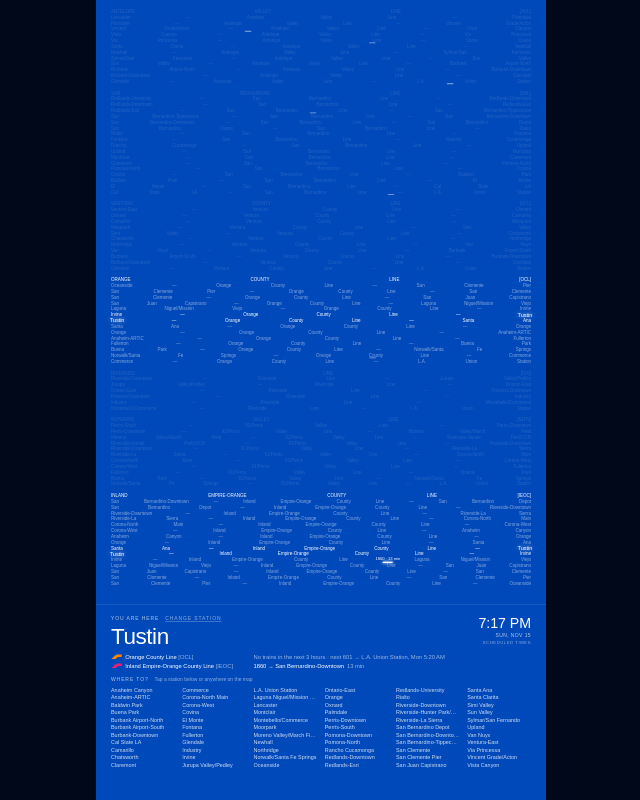
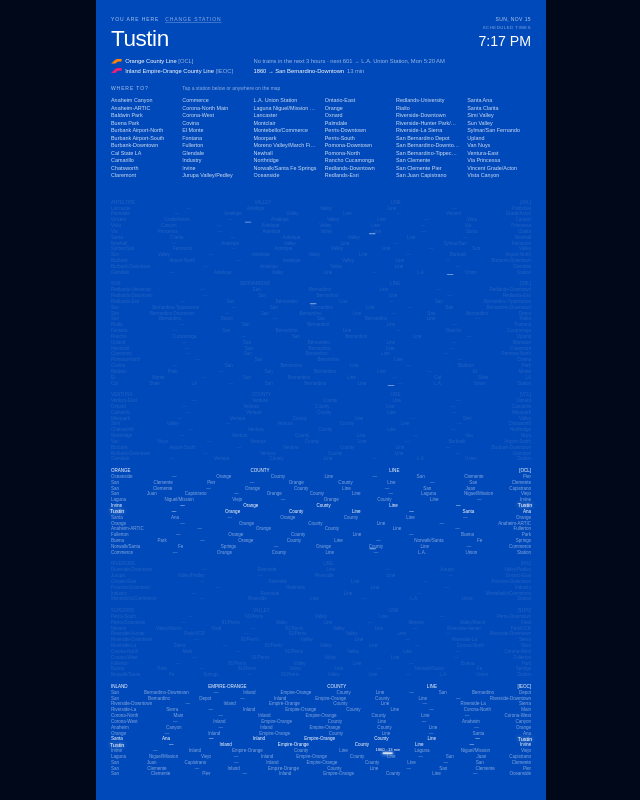
Before and after one commit to chanmikwak06/Metrolink-Ui, a plain HTML site: page station-screen/index.html in a window 1280 px wide. Shown: the whole page, without its empty margins (319-959 px from the left). Drawn offline with Linux system fonts and the light colour scheme; no server answers; animation ran at ten frames a second; a web font is replaced by a local one.

Commit message:
Station screen: info on top, map below, clock under the date
Co-Authored-By: Claude Opus 5.5 <noreply@anthropic.com>

```diff
--- a/station-screen/index.html
+++ b/station-screen/index.html
@@ -17,7 +17,7 @@ button { font: inherit; color: inherit; background: none; border: 0; padding: 0;
   background: var(--blue); overflow: hidden; font-family: 'Anta', sans-serif; color: #fff; letter-spacing: -.006em; user-select: none; -webkit-user-select: none; }
 
 /* ---------- Poster field ---------- */
-#field { position: absolute; left: 36px; right: 36px; top: 20px; height: 1410px; } /* same 36 px margin as the console, so poster and text share edges */
+#field { position: absolute; left: 36px; right: 36px; top: 478px; height: 1410px; } /* same 36 px margin as the console, so poster and text share edges */
 .sec { margin-top: var(--rh); }
 .sec:first-child { margin-top: 0; }
 .row { display: flex; justify-content: space-between; height: var(--rh); line-height: var(--rh); font-size: 11px; white-space: nowrap; }
@@ -43,14 +43,14 @@ button { font: inherit; color: inherit; background: none; border: 0; padding: 0;
 .train.me.show { opacity: 1; animation: blink 1.6s ease-in-out infinite; }
 @keyframes blink { 50% { box-shadow: 0 0 3px 0 rgba(255,255,255,.4); } }
 
-/* ---------- Console (bottom quarter) ---------- */
-#console { position: absolute; left: 0; right: 0; top: 1450px; bottom: 0; padding: 26px 36px; border-top: 1px solid rgba(255,255,255,.35);
+/* ---------- Console (top quarter): open space below it separates it from the map ---------- */
+#console { position: absolute; left: 0; right: 0; top: 0; height: 470px; box-sizing: border-box; padding: 26px 36px;
   transition: opacity .8s ease, transform .8s ease; }
-#console.hidden { opacity: 0; transform: translateY(40px); }
+#console.hidden { opacity: 0; transform: translateY(-24px); }
 label button { font-size: inherit; letter-spacing: inherit; text-transform: inherit; margin-left: 14px; text-decoration: underline; text-underline-offset: 3px; opacity: .8; }
 #src { font-size: 10px; letter-spacing: .14em; opacity: .55; margin-top: 6px; text-transform: uppercase; }
 /* Lines down the left, each with its next trains beside it. */
-.lines { margin-top: 2px; }
+.lines { margin-top: 18px; }
 /* Everything in the console sits on the Where-to list's grid: 6 columns, 18 px gaps. A line takes 2 columns, each train 2. */
 .ln { display: grid; grid-template-columns: repeat(6, minmax(0, 1fr)); column-gap: 18px; align-items: center; height: 22px; font-size: 14px; white-space: nowrap; }
 .ln > .tag, .ln .nt { grid-column: span 2; min-width: 0; overflow: hidden; text-overflow: ellipsis; }
@@ -64,28 +64,31 @@ label button { font-size: inherit; letter-spacing: inherit; text-transform: inhe
 #pStation { display: flex; flex-direction: column; }
 /* L.A. Union Station (6 lines): tighter rows and a 7th list column so everything still fits */
 .many .ln { height: 18px; grid-template-columns: repeat(7, minmax(0, 1fr)); } .many .pick { margin-top: 8px; } .many #destList { columns: 7; }
-/* Service alert: one white line on the console edge, only when there is one. */
-#alert { position: absolute; left: 36px; right: 36px; top: 1414px; height: 26px; display: flex; align-items: center; gap: 14px; padding: 0 12px; background: #fff; color: var(--blue); border-radius: 3px;
+/* Service alert: one white line in the gap between console and map, only when there is one. */
+#alert { position: absolute; left: 36px; right: 36px; top: 436px; height: 26px; display: flex; align-items: center; gap: 14px; padding: 0 12px; background: #fff; color: var(--blue); border-radius: 3px;
   font-size: 12px; white-space: nowrap; overflow: hidden; transition: opacity .6s; }
 #alert.off { opacity: 0; pointer-events: none; }
 #alert b { font-weight: 400; letter-spacing: .16em; text-transform: uppercase; font-size: 10px; flex: none; }
 #alert span { overflow: hidden; text-overflow: ellipsis; }
 label, .lbl { display: block; font-size: 12px; letter-spacing: .18em; text-transform: uppercase; opacity: .7; }
-.corner { position: absolute; right: 36px; top: 26px; display: flex; align-items: flex-start; gap: 28px; text-align: right; }
-#clock { font-size: 34px; line-height: 1; }
-#date { font-size: 12px; opacity: .7; margin-top: 6px; letter-spacing: .08em; }
-.pane { position: absolute; inset: 26px 36px; opacity: 0; transform: translateY(14px); pointer-events: none; transition: opacity .6s ease, transform .6s ease; }
+.corner { position: absolute; right: 36px; top: 40px; display: flex; align-items: flex-start; gap: 28px; text-align: right; }
+/* date + data source sit above the clock; the clock lines up with the station name */
+#clock { font-size: 34px; line-height: 1; margin-top: 10px; }
+#date { font-size: 12px; opacity: .7; letter-spacing: .08em; }
+.pane { position: absolute; inset: 40px 36px 16px; opacity: 0; transform: translateY(14px); pointer-events: none; transition: opacity .6s ease, transform .6s ease; }
 .pane.show { opacity: 1; transform: none; pointer-events: auto; }
 
-.here h1 { font-weight: 400; font-size: 54px; line-height: 1; margin: 8px 0 12px; letter-spacing: -.02em; }
+.here h1 { font-weight: 400; font-size: 54px; line-height: 1; margin: 10px 0 0; letter-spacing: -.02em; }
 .tags { display: flex; gap: 22px; font-size: 14px; flex-wrap: wrap; }
 .tag svg { width: 26px; height: 12px; margin-right: 8px; vertical-align: -1px; }
 .tag em { font-style: normal; opacity: .6; margin-left: 4px; }
-.pick { position: relative; margin-top: 14px; opacity: 0; transform: translateY(10px); transition: opacity .6s ease, transform .6s ease; }
+.pick { position: relative; margin-top: 24px; opacity: 0; transform: translateY(10px); transition: opacity .6s ease, transform .6s ease; }
 .pick.show { opacity: 1; transform: none; }
 .pick:not(.show) { pointer-events: none; }
-.pick label span { text-transform: none; letter-spacing: 0; margin-left: 14px; opacity: .8; }
-#destList { margin-top: 10px; columns: 6; column-gap: 18px; }
+/* hint starts on the list's 2nd column (1 column + 1 gap) */
+.pick label span { position: absolute; left: calc((100% - 90px) / 6 + 18px); text-transform: none; letter-spacing: 0; opacity: .8; }
+.many .pick label span { left: calc((100% - 108px) / 7 + 18px); }
+#destList { margin-top: 14px; columns: 6; column-gap: 18px; }
 #destList button { display: block; width: 100%; text-align: left; font-size: 13px; line-height: 18px; opacity: .82; white-space: nowrap; overflow: hidden; text-overflow: ellipsis; }
 #destList button:hover, #destList button:focus-visible { opacity: 1; outline: none; text-decoration: underline; text-underline-offset: 3px; }
 
@@ -118,7 +121,7 @@ label, .lbl { display: block; font-size: 12px; letter-spacing: .18em; text-trans
 /* ----- Demo Mode (only with ?demo): simulated data, always labelled ----- */
 #demoTag { display: none; margin-top: 6px; background: #fff; color: var(--blue); font-size: 10px; letter-spacing: .14em; padding: 3px 6px; border-radius: 3px; text-transform: uppercase; }
 .demo #demoTag { display: inline-block; cursor: pointer; } .demo #src { display: none; }
-#edit { position: absolute; left: 0; right: 0; top: 1090px; height: 360px; background: var(--blue); border-top: 1px solid rgba(255,255,255,.35); padding: 18px 36px; box-sizing: border-box; z-index: 3;
+#edit { position: absolute; left: 0; right: 0; bottom: 0; height: 360px; background: var(--blue); border-top: 1px solid rgba(255,255,255,.35); padding: 18px 36px; box-sizing: border-box; z-index: 3;
   transition: opacity .4s, transform .4s; }
 #edit.off { opacity: 0; transform: translateY(16px); pointer-events: none; }
 #edit .row2 { display: flex; gap: 8px; margin-top: 10px; flex-wrap: wrap; align-items: center; }
@@ -139,7 +142,7 @@ label, .lbl { display: block; font-size: 12px; letter-spacing: .18em; text-trans
   <div id="field" class="hidden"></div>
 
   <div id="console" class="hidden">
-    <div class="corner"><div><div id="clock"></div><div id="date"></div><div id="src"></div><div id="demoTag" role="button" tabindex="0">Demo · simulated</div></div></div>
+    <div class="corner"><div><div id="date"></div><div id="src"></div><div id="demoTag" role="button" tabindex="0">Demo · simulated</div><div id="clock"></div></div></div>
 
     <div class="pane" id="pStation">
       <div class="here"><label>You are here<button id="bStation">Change station</button></label><h1 id="oName"></h1><div class="lines" id="oLines" aria-live="polite"></div></div>
--- a/station-screen/js/screen.js
+++ b/station-screen/js/screen.js
@@ -1,4 +1,4 @@
-// Screen layer: the original station-screen design (poster, wave, console, trip timeline) driven by real data.
+// Screen layer: the original station-screen design (console on top, poster below, wave, trip timeline) driven by real data.
 // Sched = official timetable, RT = live feeds or the separate Demo source. No data rules live here.
 (function () {
   const S = Sched, MIN = 60000;
```
Also changed, not shown: 1 other file.
